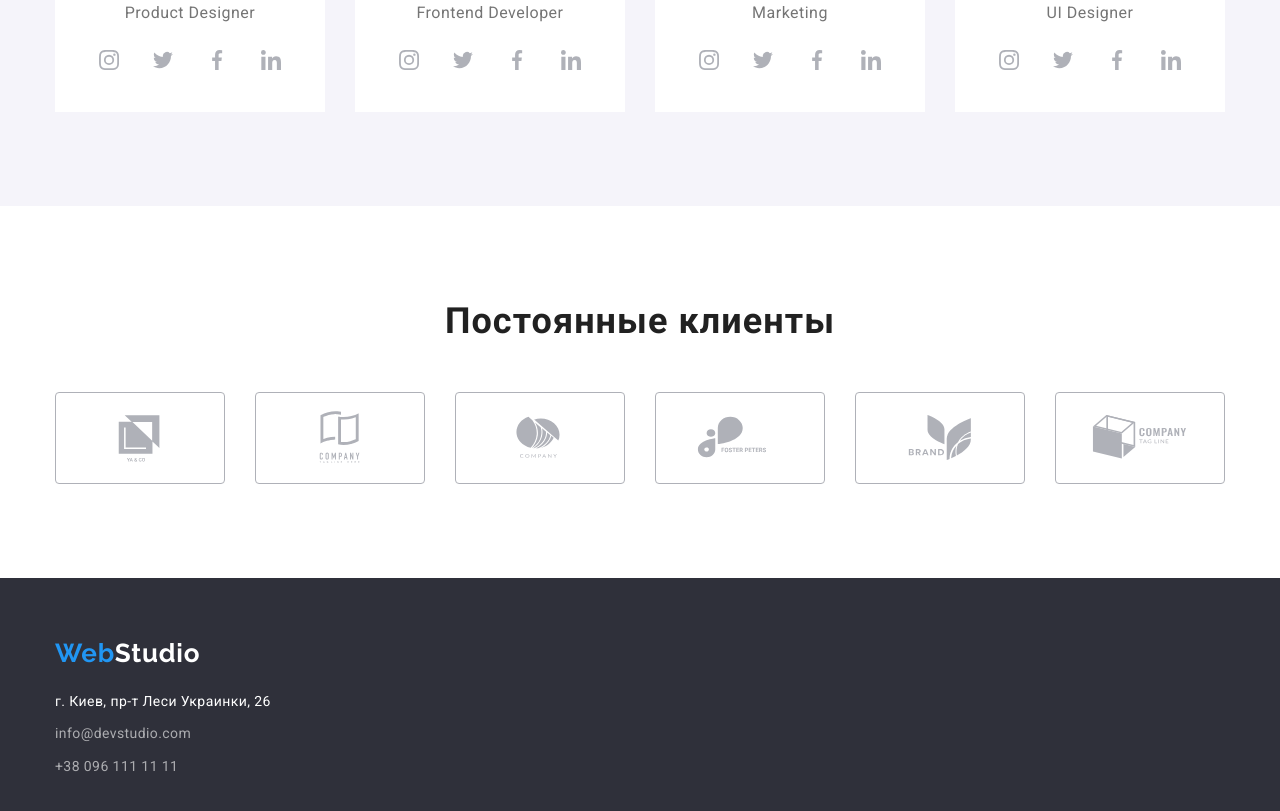
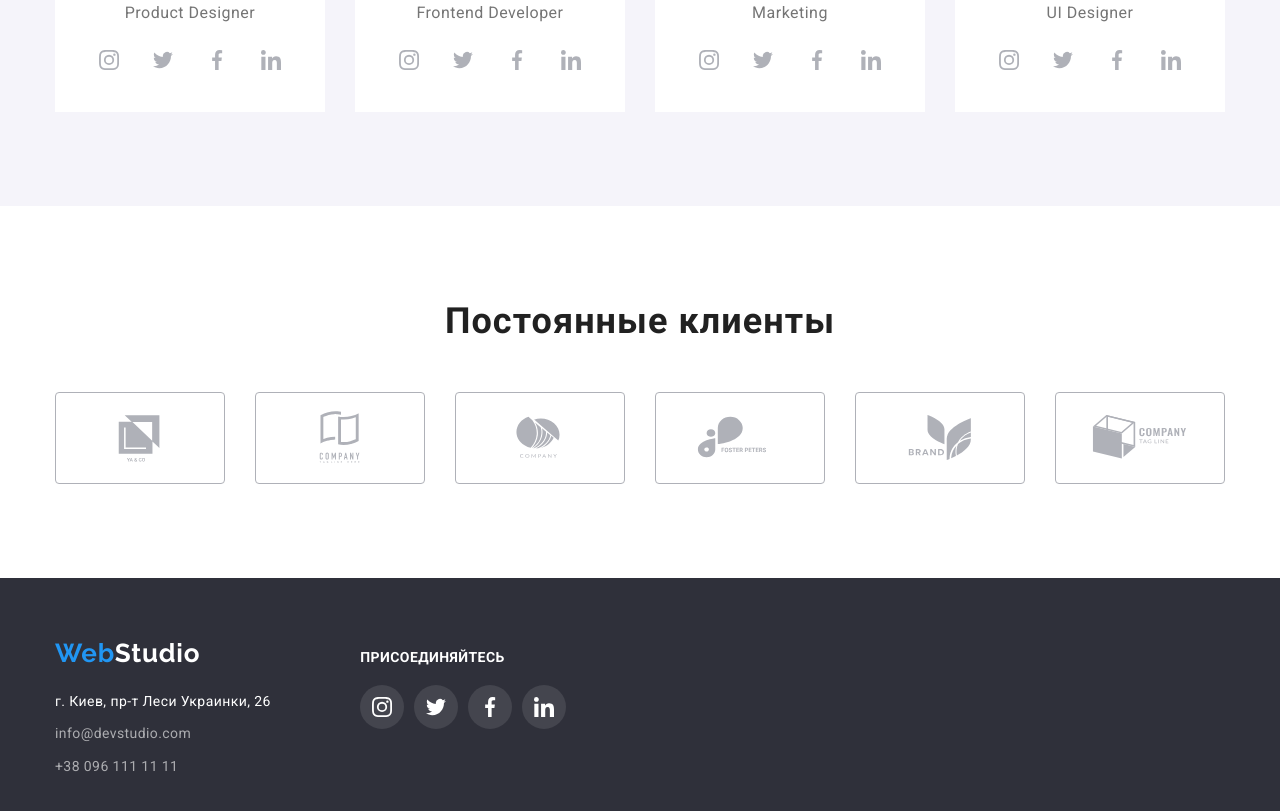
Before and after one commit to YanaSheri/goit-markup-hw-04, a plain HTML site: page index.html in a window 1280 px wide. Shown: the part 2106-2917 px from the top of the page. Drawn offline with nearby package versions, Linux system fonts and the light colour scheme.

Commit message:
Добавляет в футер иконки

```diff
--- a/css/styles.css
+++ b/css/styles.css
@@ -18,6 +18,7 @@
     --accent-color: #2196F3;
     --hero-and-footer-bg-color: #2F303A;
     --icon-color: #AFB1B8;
+    --footer-bg-icon-color: #44454E;
 }
 
 *,
@@ -407,10 +408,15 @@ ul {
     padding-bottom: 60px;
 }
 
-/* .footer-container {
-} */
+.footer-container {
+    display: flex;
+    align-items: baseline;
+}
+.left-footer {
+    margin-right: 70px;
+}
 
-/* ЛОГО ФУТЕРА = Studio*/
+/* ЛОГО ФУТЕРА "Studio" */
 .span-footer {
     color: var(--white-text-color);
 }
@@ -443,8 +449,51 @@ ul {
     color: var(--accent-color);
 }
 
+.right-footer-text {
+    font-size: 14px;
+    line-height: 1.15;
+    letter-spacing: 0.03em;
+    text-transform: uppercase;
+    color: var(--white-text-color);
+}
 
-/* =========== PORTFOLIO ========== */
+.footer-icons-list {
+    display: flex;
+    list-style: none;
+    justify-content: center;
+    margin-top: 20px;
+}
+
+.footer-icons-item:not(:last-child) {
+    margin-right: 10px;
+}
+
+.footer-icons-link {
+    display: flex;
+    width: 44px;
+    height: 44px;
+    border-radius: 50%;
+    padding: 12px;
+    justify-content: center;
+    background-color: var(--footer-bg-icon-color);
+}
+
+.footer-svg {
+    width: 20px;
+    height: 20px;
+    fill: var(--white-text-color);
+}
+
+.footer-icons-link:hover {
+    background-color: var(--accent-color);
+}
+
+/* .footer-icons-link:hover .team-svg {
+    fill: var(--white-text-color);
+} */
+
+
+/* =============== PORTFOLIO ============== */
 
 /* -- ФИЛЬТР -- */
 .filter-list {
--- a/index.html
+++ b/index.html
@@ -204,28 +204,28 @@
                             <ul class="team-icons-list">
                                 <li class="team-icons-item">
                                     <a class="team-icons-link" href="">
-                                        <svg class="team-svg" width="44" height="44">
+                                        <svg class="team-svg">
                                             <use href="./images/sprite.svg#icon-instagram"></use>
                                         </svg>
                                     </a>
                                 </li>
                                 <li class="team-icons-item">
                                     <a class="team-icons-link" href="">
-                                        <svg class="team-svg" width="44" height="44">
+                                        <svg class="team-svg">
                                             <use href="./images/sprite.svg#icon-twitter"></use>
                                         </svg>
                                     </a>
                                 </li>
                                 <li class="team-icons-item">
                                     <a class="team-icons-link" href="">
-                                        <svg class="team-svg" width="44" height="44">
+                                        <svg class="team-svg">
                                             <use href="./images/sprite.svg#icon-facebook"></use>
                                         </svg>
                                     </a>
                                 </li>
                                 <li class="team-icons-item">
                                     <a class="team-icons-link" href="">
-                                        <svg class="team-svg" width="44" height="44">
+                                        <svg class="team-svg">
                                             <use href="./images/sprite.svg#icon-linkedin"></use>
                                         </svg>
                                     </a>
@@ -241,28 +241,28 @@
                             <ul class="team-icons-list">
                                 <li class="team-icons-item">
                                     <a class="team-icons-link" href="">
-                                        <svg class="team-svg" width="44" height="44">
+                                        <svg class="team-svg">
                                             <use href="./images/sprite.svg#icon-instagram"></use>
                                         </svg>
                                     </a>
                                 </li>
                                 <li class="team-icons-item">
                                     <a class="team-icons-link" href="">
-                                        <svg class="team-svg" width="44" height="44">
+                                        <svg class="team-svg">
                                             <use href="./images/sprite.svg#icon-twitter"></use>
                                         </svg>
                                     </a>
                                 </li>
                                 <li class="team-icons-item">
                                     <a class="team-icons-link" href="">
-                                        <svg class="team-svg" width="44" height="44">
+                                        <svg class="team-svg">
                                             <use href="./images/sprite.svg#icon-facebook"></use>
                                         </svg>
                                     </a>
                                 </li>
                                 <li class="team-icons-item">
                                     <a class="team-icons-link" href="">
-                                        <svg class="team-svg" width="44" height="44">
+                                        <svg class="team-svg">
                                             <use href="./images/sprite.svg#icon-linkedin"></use>
                                         </svg>
                                     </a>
@@ -328,10 +328,46 @@
 
     <footer class="footer">
         <div class="container footer-container">
-            <a class="logo-link" href="./index.html"><span class="span">Web</span><span class="span-footer">Studio</span></a>
-            <address class="address">г. Киев, пр-т Леси Украинки, 26</address>
-            <a class="contacts" href="mailto:info@devstudio.com">info@devstudio.com</a>
-            <a class="contacts" href="tel:+380961111111">+38 096 111 11 11</a>
+            <div class="left-footer">
+                <a class="logo-link" href="./index.html"><span class="span">Web</span><span class="span-footer">Studio</span></a>
+                <address class="address">г. Киев, пр-т Леси Украинки, 26</address>
+                <a class="contacts" href="mailto:info@devstudio.com">info@devstudio.com</a>
+                <a class="contacts" href="tel:+380961111111">+38 096 111 11 11</a>
+            </div>
+            <div class="right-footer">
+                <h2 class="right-footer-text">присоединяйтесь</h2>
+                <ul class="footer-icons-list">
+                    <li class="footer-icons-item">
+                        <a class="footer-icons-link" href="">
+                            <svg class="footer-svg">
+                                <use href="./images/sprite.svg#icon-instagram"></use>
+                            </svg>
+                        </a>
+                    </li>
+                    <li class="footer-icons-item">
+                        <a class="footer-icons-link" href="">
+                            <svg class="footer-svg">
+                                <use href="./images/sprite.svg#icon-twitter"></use>
+                            </svg>
+                        </a>
+                    </li>
+                    <li class="footer-icons-item">
+                        <a class="footer-icons-link" href="">
+                            <svg class="footer-svg">
+                                <use href="./images/sprite.svg#icon-facebook"></use>
+                            </svg>
+                        </a>
+                    </li>
+                    <li class="footer-icons-item">
+                        <a class="footer-icons-link" href="">
+                            <svg class="footer-svg">
+                                <use href="./images/sprite.svg#icon-linkedin"></use>
+                            </svg>
+                        </a>
+                    </li>
+                </ul>
+            </div>
+
         </div>
     </footer>
 </body>
```
